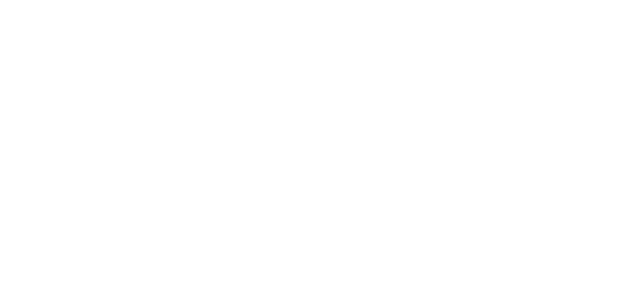
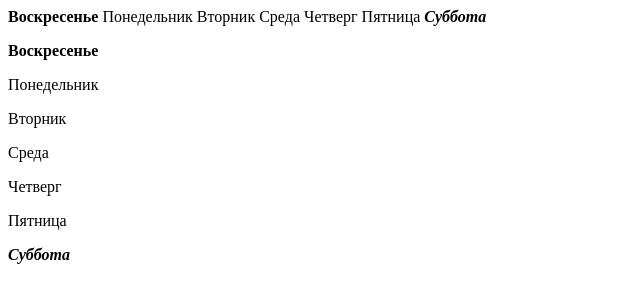
Before and after one commit to LizaKhvesko/glo-hard-tasks, a plain HTML site: page index.html in a window 1280 px wide. Shown: the whole page, without its empty margins (0-640 px from the left). Drawn offline with Linux system fonts and the light colour scheme.

Commit message:
work with array and data obj

```diff
--- a/index.html
+++ b/index.html
@@ -7,6 +7,8 @@
     <title>Document</title>
 </head>
 <body>
+    <div class="first"> </div>
+    <div class="second"> </div>
     <script src='script.js'></script>
 </body>
 </html>
--- a/script.js
+++ b/script.js
@@ -1,18 +1,29 @@
-let arr = ['12345', '23456', '34567', '45678', '573567', '56753', '4332456'];
-for (let i=0; i<arr.length; i++) {
-    if(arr[i][0] === '2' || arr[i][0] === '4') {
-        console.log(arr[i]);
-    } else {
-        continue;
-    }
+let first = document.querySelector('.first');
+let second = document.querySelector('.second');
+let week = ['Воскресенье', 'Понедельник', 'Вторник', 'Среда', 'Четверг', 'Пятница', 'Суббота'];
+let today = new Date();
+let weekIndex = today.getDay();
+
+for (let i = 0; i < week.length; i++) {
+  let span = document.createElement('span');
+  span.textContent = week[i] + ' ';
+  if (i === 0 || i === 6) {
+    span.style.fontWeight = '900';
+  }
+  if (i === weekIndex) {
+     span.style.fontStyle = 'italic';
+  }
+  first.append(span);
 }
 
-number:
-for (let i = 2; i <= 100; i++) {
-
-  for (let j = 2; j < i; j++) {
-    if (i % j == 0) continue number;
+for (let i = 0; i < week.length; i++) {
+  let p = document.createElement('p');
+  p.textContent = week[i];
+  if (i === 0 || i === 6) {
+    p.style.fontWeight = '900';
   }
-
-  console.log( i + ` Делители этого числа 1 и ${i}` );
+  if (i === weekIndex) {
+     p.style.fontStyle = 'italic';
+  }
+  second.append(p);
 }
```
